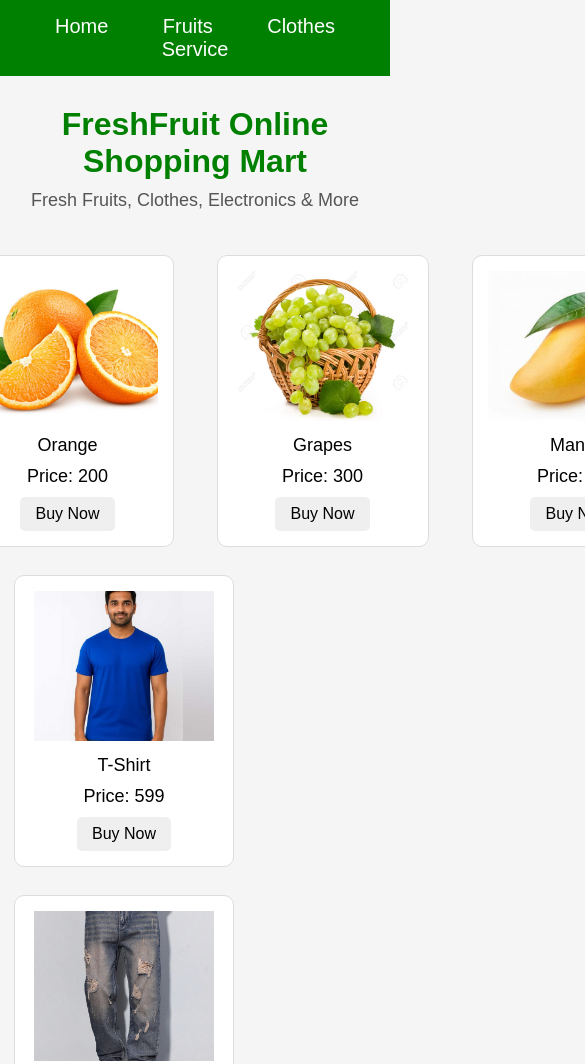
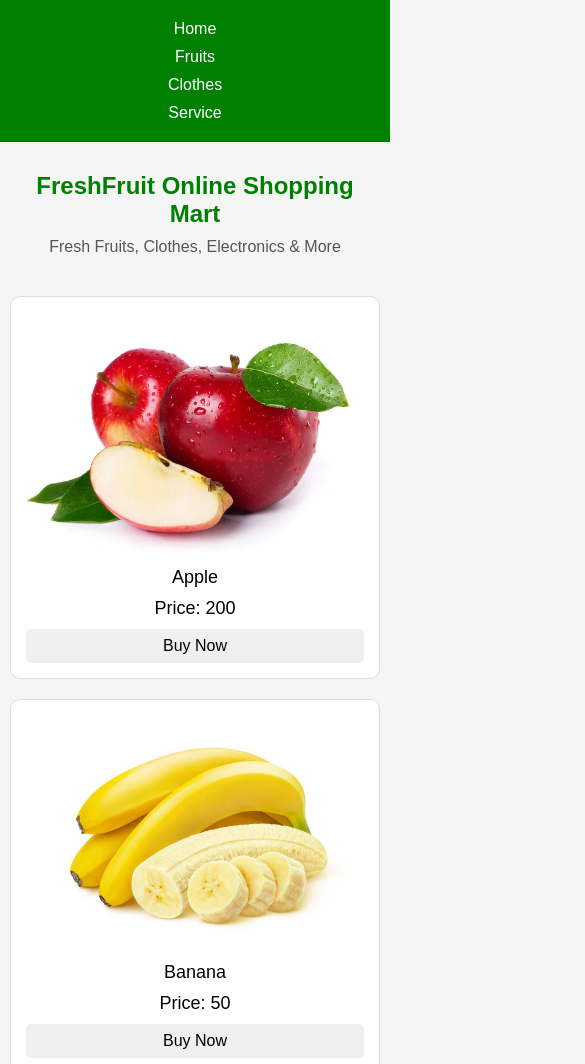
Before and after one commit to IndrajeetPrajapati/Multi-Category-E-Commerce-Platform, a plain HTML site: page index.html in a window 390 px wide. Shown: the top 1064 px of the page, 585 px wide, since content can reach past the window. Drawn offline with Linux system fonts and the light colour scheme.

Commit message:
Refactor CSS for improved structure and responsiveness

```diff
--- a/style.css
+++ b/style.css
@@ -47,7 +47,8 @@
 
 
 
-.fruits {
+.fruits .cloths {
+    flex-wrap: wrap;
     display: flex;
     justify-content: center;
     gap: 15px;
@@ -118,3 +119,96 @@
 .footer-section p {
     line-height: 1.8;
 }
+
+/* Tablet Devices */
+@media (max-width: 992px) {
+    .fruits,
+    .cloths {
+        display: flex;
+        flex-wrap: wrap;
+        justify-content: center;
+    }
+
+    .card {
+        width: 45%;
+    }
+
+    .footer-section {
+        width: 100%;
+        text-align: center;
+        margin-bottom: 20px;
+    }
+}
+
+
+/* Mobile Devices  */
+
+
+@media (max-width: 768px) {
+
+    nav a {
+        display: block;
+        margin: 10px 0;
+        font-size: 18px;
+    }
+
+    .fruits .cloths {
+        display: flex;
+        flex-direction: column;
+        align-items: center;
+    }
+
+    .card {
+        width: 90%;
+    }
+
+    .card img {
+        width: 100%;
+        height: auto;
+    }
+
+    header h1 {
+        font-size: 28px;
+    }
+
+    header p {
+        font-size: 16px;
+    }
+
+    footer {
+        flex-direction: column;
+        text-align: center;
+    }
+
+    .footer-section {
+        width: 100%;
+        margin-bottom: 20px;
+    }
+}
+
+
+/* Small Mobile Devices */
+
+@media (max-width: 480px) {
+
+    header h1 {
+        font-size: 24px;
+    }
+
+    nav {
+        padding: 10px;
+    }
+
+    nav a {
+        font-size: 16px;
+    }
+
+    .card {
+        width: 95%;
+        margin: 10px 0;
+    }
+
+    .btn {
+        width: 100%;
+    }
+}
```
